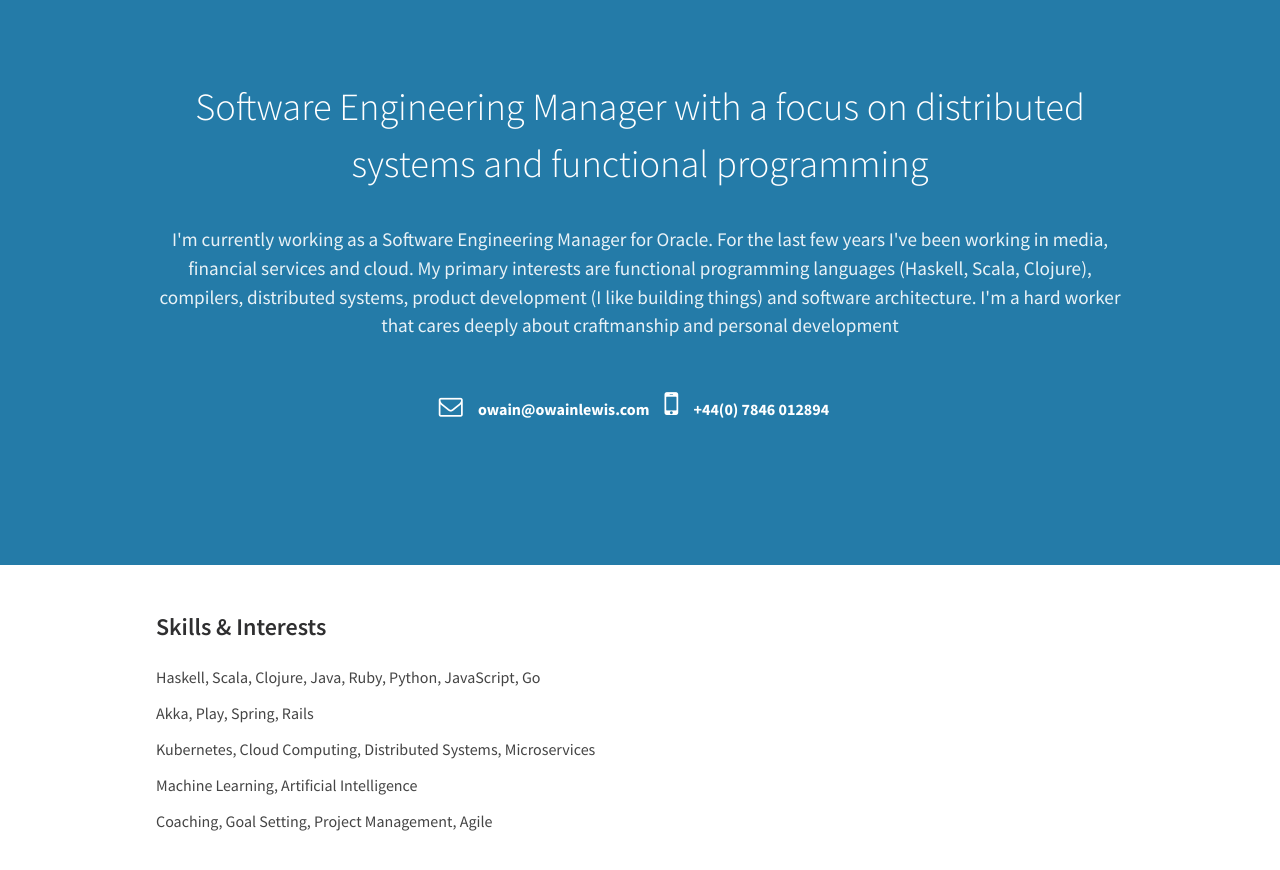
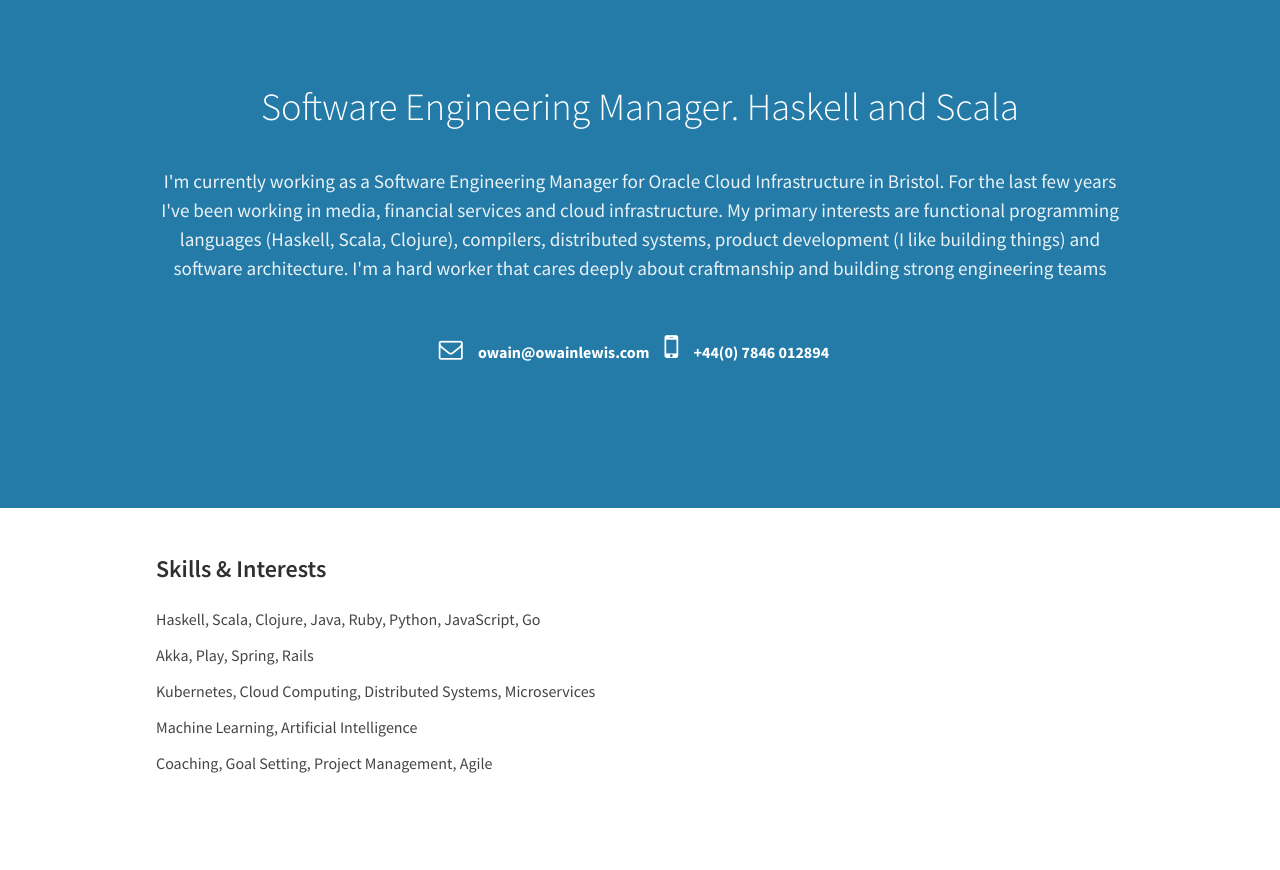
Before and after one commit to owainlewis/owainlewis.com, a plain HTML site: page index.html in a window 1280 px wide. Shown: the part 836-1706 px from the top of the page. Drawn offline with nearby package versions, Linux system fonts and the light colour scheme.

Commit message:
Update index.html

```diff
--- a/index.html
+++ b/index.html
@@ -45,11 +45,11 @@
   </section>
   <section id="intro">
     <div class="container">
-      <h2>Software Engineering Manager with a focus on distributed systems and functional programming</h2>
-      <p>I'm currently working as a Software Engineering Manager for Oracle.
-        For the last few years I've been working in media, financial services and cloud.
+      <h2>Software Engineering Manager. Haskell and Scala </h2>
+      <p>I'm currently working as a Software Engineering Manager for Oracle Cloud Infrastructure in Bristol.
+        For the last few years I've been working in media, financial services and cloud infrastructure.
          My primary interests are functional programming languages (Haskell, Scala, Clojure), compilers, distributed systems, product development (I like building things) and software architecture.
-         I'm a hard worker that cares deeply about craftmanship and personal development</p>
+         I'm a hard worker that cares deeply about craftmanship and building strong engineering teams</p>
       <ul class="contact">
         <li>
           <i class="fa fa-envelope-o"></i>
```
